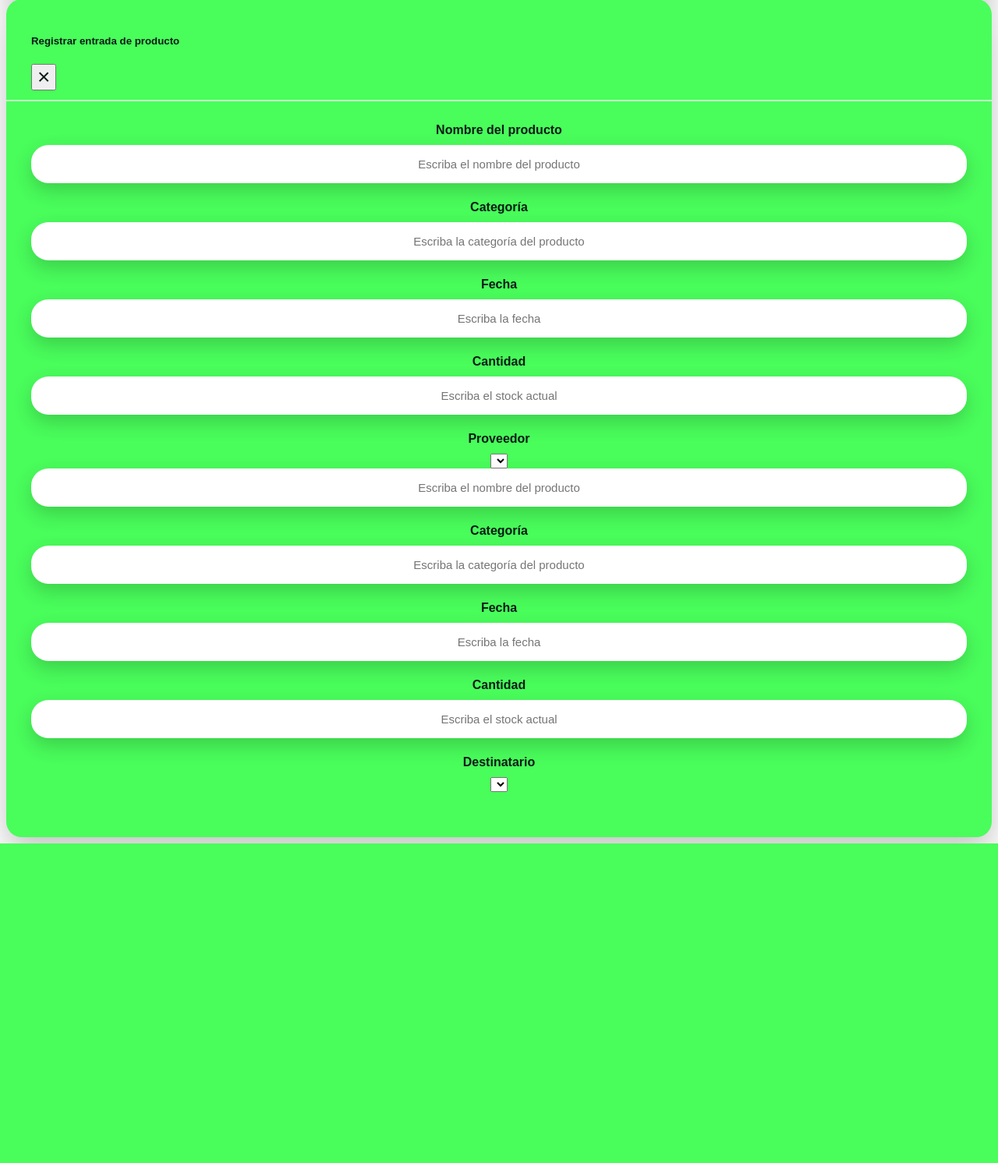
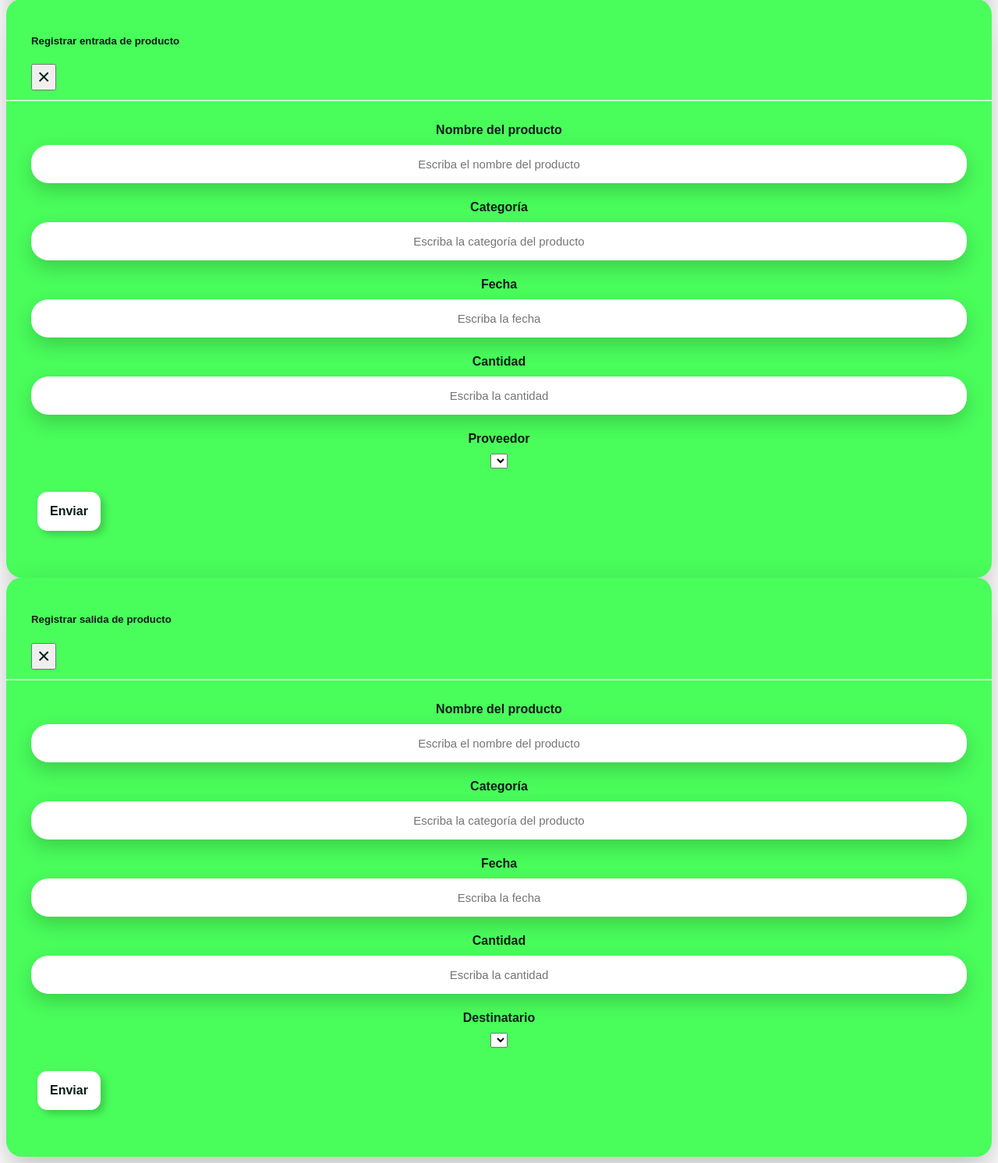
Before and after one commit to 1amsj/AgroTech-4.0, a PHP site: page /Comunes/detalle_inventario.php in a window 1280 px wide. Shown: the part 1839-3331 px from the top of the page at 78% size. Before the commit the page ends 2921 px from the top, so only its background shows below. Run offline with PHP 8.4, Linux system fonts and the light colour scheme; lists and menus that the app fills with data are empty.

Commit message:
Feat: update inventory modal forms with new identifiers and improve field labels for clarity

```diff
--- a/Comunes/detalle_inventario.php
+++ b/Comunes/detalle_inventario.php
@@ -115,27 +115,27 @@
         </button>
       </div>
       <div class="modal-body agro-modal-body">
-        <form id="inventoryEditForm">
+        <form id="inventoryEnterForm">
           <div class="agro-form-group">
-            <label for="editProductName">Nombre del producto</label>
-            <input type="text" class="agro-input" id="editProductName" name="nombre" placeholder="Escriba el nombre del producto" />
+            <label for="enterProductName">Nombre del producto</label>
+            <input type="text" class="agro-input" id="enterProductName" name="nombre" placeholder="Escriba el nombre del producto" />
           </div>
           <div class="agro-form-group">
-            <label for="editProductCategory">Categoría</label>
-            <input type="text" class="agro-input" id="editProductCategory" name="categoria" placeholder="Escriba la categoría del producto" />
+            <label for="enterProductCategory">Categoría</label>
+            <input type="text" class="agro-input" id="enterProductCategory" name="categoria" placeholder="Escriba la categoría del producto" />
           </div>
           <div class="agro-form-group">
-            <label for="editProductDate">Fecha</label>
-            <input type="text" class="agro-input" id="editProductDate" name="fecha" placeholder="Escriba la fecha" />
+            <label for="enterProductDate">Fecha</label>
+            <input type="text" class="agro-input" id="enterProductDate" name="fecha" placeholder="Escriba la fecha" />
           </div>
           <div class="agro-form-group">
-            <label for="editProductStock">Cantidad</label>
-            <input type="text" class="agro-input" id="editProductStock" name="stock" placeholder="Escriba el stock actual" />
+            <label for="enterProductStock">Cantidad</label>
+            <input type="text" class="agro-input" id="enterProductStock" name="stock" placeholder="Escriba la cantidad" />
           </div>
           <div class="agro-form-group">
-            <label for="editProductStock">Proveedor</label>
-            <span id="proveedor" class="text-danger"></span>
-            <select name="proveedor" id="proveedor" class="form-control input-standar">
+            <label for="enterProductProvider">Proveedor</label>
+            <span id="providerError" class="text-danger"></span>
+            <select name="proveedor" id="enterProductProvider" class="form-control input-standar"></select>
           </div>
           <button type="submit" class="agro-btn agro-btn-confirm w-100">Enviar</button>
         </form>
@@ -155,27 +155,27 @@
         </button>
       </div>
       <div class="modal-body agro-modal-body">
-        <form id="inventoryEditForm">
+        <form id="inventoryOutForm">
           <div class="agro-form-group">
-            <label for="editProductName">Nombre del producto</label>
-            <input type="text" class="agro-input" id="editProductName" name="nombre" placeholder="Escriba el nombre del producto" />
+            <label for="outProductName">Nombre del producto</label>
+            <input type="text" class="agro-input" id="outProductName" name="nombre" placeholder="Escriba el nombre del producto" />
           </div>
           <div class="agro-form-group">
-            <label for="editProductCategory">Categoría</label>
-            <input type="text" class="agro-input" id="editProductCategory" name="categoria" placeholder="Escriba la categoría del producto" />
+            <label for="outProductCategory">Categoría</label>
+            <input type="text" class="agro-input" id="outProductCategory" name="categoria" placeholder="Escriba la categoría del producto" />
           </div>
           <div class="agro-form-group">
-            <label for="editProductDate">Fecha</label>
-            <input type="text" class="agro-input" id="editProductDate" name="fecha" placeholder="Escriba la fecha" />
+            <label for="outProductDate">Fecha</label>
+            <input type="text" class="agro-input" id="outProductDate" name="fecha" placeholder="Escriba la fecha" />
           </div>
           <div class="agro-form-group">
-            <label for="editProductStock">Cantidad</label>
-            <input type="text" class="agro-input" id="editProductStock" name="stock" placeholder="Escriba el stock actual" />
+            <label for="outProductStock">Cantidad</label>
+            <input type="text" class="agro-input" id="outProductStock" name="stock" placeholder="Escriba la cantidad" />
           </div>
           <div class="agro-form-group">
-            <label for="editProductStock">Destinatario</label>
-            <span id="destinatario" class="text-danger"></span>
-            <select name="destinatario" id="destinatario" class="form-control input-standar">
+            <label for="outProductRecipient">Destinatario</label>
+            <span id="recipientError" class="text-danger"></span>
+            <select name="destinatario" id="outProductRecipient" class="form-control input-standar"></select>
           </div>
           <button type="submit" class="agro-btn agro-btn-confirm w-100">Enviar</button>
         </form>
```
